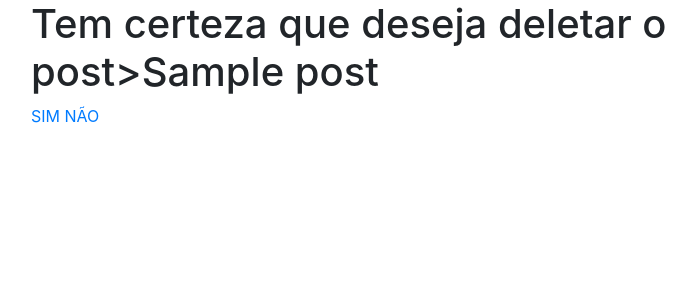
After one commit to tamirisapbonicenha/blog-django-crud, a Django app: page /post_delete/1/ in a window 1280 px wide. The commit adds this page. Shown: the top 300 px of the page, without its empty margins (54-750 px from the left). Run offline with Django 3.2, Linux system fonts and the light colour scheme; tables that the repository leaves empty hold one stand-in row (values such as "Sample post"); some libraries are stand-ins or nearby versions.

Commit message:
delete post with confirm

```diff
--- a/blog/templates/blog/base.html
+++ b/blog/templates/blog/base.html
@@ -16,7 +16,6 @@
             </div>
         </div>
         <br>
-
     </div>
 </body>
 </html>
--- a/blog/templates/blog/post_create.html
+++ b/blog/templates/blog/post_create.html
@@ -2,7 +2,8 @@
 
 {% block content %}
     <h1>Insira um novo post</h1>
-    <form method="POST" class="post-form">{% csrf_token %}
+    <form method="POST" class="post-form">
+        {% csrf_token %}
         {{ form.as_p }}
         <button type="submit" class="btn btn-success">Salvar</button>
     </form>
--- /dev/null
+++ b/blog/templates/blog/post_delete.html
@@ -0,0 +1,7 @@
+{% extends 'blog/base.html' %}
+
+{% block content %}
+    <h1> Tem certeza que deseja deletar o post>{{ post.title }}</a></h1>
+    <a href="{% url 'post_delete_confirm' pk=post.pk %}">SIM</a>
+    <a href="{% url 'post_detail' pk=post.pk %}">NÃO</a>
+{% endblock %}
--- a/blog/urls.py
+++ b/blog/urls.py
@@ -6,4 +6,5 @@ urlpatterns = [
     path('post/create', views.post_new, name='post_create'),
     path('post_detail/<int:pk>/', views.post_detail, name='post_detail'),
     path('post_delete/<int:pk>/', views.post_delete, name='post_delete'),
+    path('post_delete_confirm/<int:pk>/', views.post_delete_confirm, name='post_delete_confirm'),
 ]
--- a/blog/views.py
+++ b/blog/views.py
@@ -1,4 +1,4 @@
-from django.shortcuts import render,redirect,get_object_or_404
+from django.shortcuts import render, redirect, get_object_or_404
 from django.views import View
 from .forms import PostForm
 from .models import Post
@@ -25,7 +25,13 @@ def post_delete(request, pk):
         return redirect('posts')
     else:
         post = Post.objects.get(pk=pk)
-        return render(request, 'post_delete.html', {'post': post})
+        return render(request, 'blog/post_delete.html', {'post': post})
+
+
+def post_delete_confirm(request, pk):
+    post = get_object_or_404(Post, pk=pk)
+    post.delete()
+    return redirect('posts')
 
 
 def post_new(request):
```
